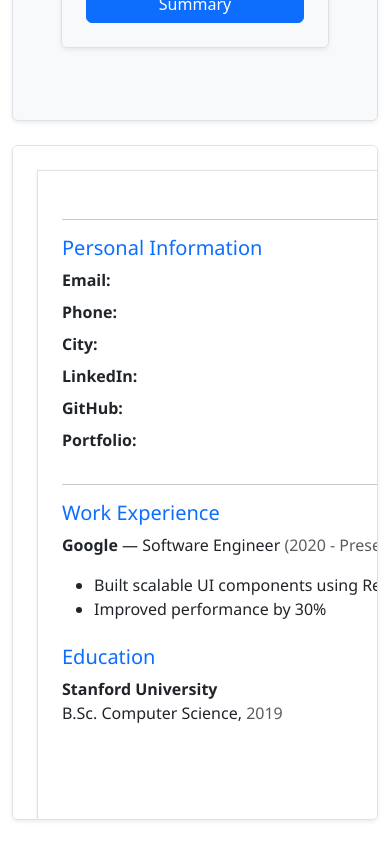
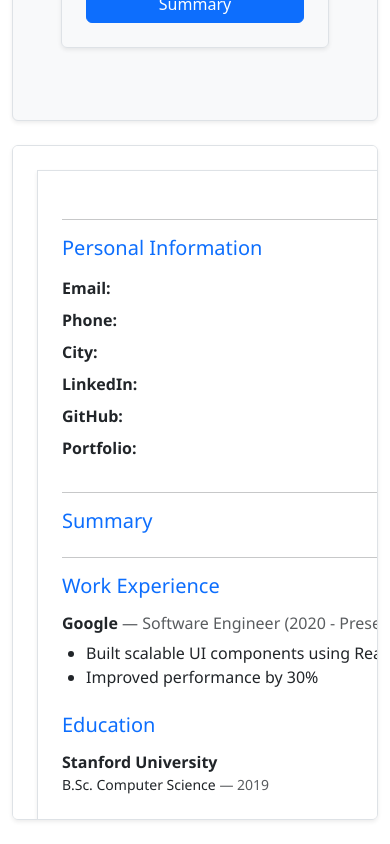
Before and after one commit to K-nass/resume-app, an Angular app: page / in a window 390 px wide. Shown: the part 1078-1922 px from the top of the page. Built offline with nearby package versions, Linux system fonts and the light colour scheme.

Commit message:
enhance resune preview

```diff
--- a/src/app/resume-form/resume-preview/resume-preview.component.css
+++ b/src/app/resume-form/resume-preview/resume-preview.component.css
@@ -0,0 +1,10 @@
+ @media print {
+     body {
+         -webkit-print-color-adjust: exact;
+     }
+
+     #resume-preview {
+         box-shadow: none !important;
+         margin: 0 !important;
+     }
+ }
--- a/src/app/resume-form/resume-preview/resume-preview.component.html
+++ b/src/app/resume-form/resume-preview/resume-preview.component.html
@@ -1,46 +1,76 @@
 <div id="resume-preview" class="container border bg-white p-4 shadow-sm"
     style="width: 21cm; min-height: 29.7cm; font-family: 'Segoe UI', sans-serif;">
 
+    <!-- Header -->
     <div class="text-center mb-4">
-        <p class="h1 fw-bold text-uppercase mb-3">{{resumeData.firstName + " " + resumeData.lastName}}</p>
-        <h4 class="text-muted">{{resumeData.jobTitle}}</h4>
+        <h1 class="display-5 fw-bold text-uppercase">{{resumeData.firstName + " " + resumeData.lastName}}</h1>
+        <p class="lead text-secondary">{{resumeData.jobTitle}}</p>
     </div>
 
     <hr>
 
+    <!-- Personal Info -->
     <section class="mb-4">
-        <h5 class="text-primary">Personal Information</h5>
+        <h5 class="text-primary mb-3"><i class="bi bi-person-vcard"></i> Personal Information</h5>
         <div class="row">
-            <div class="col-md-6 mb-2"><strong>Email:{{resumeData.email}}</strong> </div>
-            <div class="col-md-6 mb-2"><strong>Phone:{{resumeData.phone}}</strong></div>
-            <div class="col-md-6 mb-2"><strong>City:{{resumeData.city}}</strong></div>
-            <div class="col-md-6 mb-2"><strong>LinkedIn:{{resumeData.linkedInUrl}}</strong>
-                <a href="" target="_blank" rel="noopener noreferrer"> </a>
+            <div class="col-md-6 mb-2">
+                <strong>Email:</strong>
+                <a href="mailto:{{resumeData.email}}" class="text-decoration-none">{{resumeData.email}}</a>
             </div>
-
-            <div class="col-md-6 mb-2"><strong>GitHub:{{resumeData.githubUrl}}</strong>
-                <a href="" target="_blank" rel="noopener noreferrer"></a>
+            <div class="col-md-6 mb-2">
+                <strong>Phone:</strong>
+                <a href="tel:{{resumeData.phone}}" class="text-decoration-none">{{resumeData.phone}}</a>
             </div>
-            <div class="col-md-6 mb-2"><strong>Portfolio:{{resumeData.portfolioURL}}</strong>
-                <a href="" target="_blank" rel="noopener noreferrer"></a>
+            <div class="col-md-6 mb-2">
+                <strong>City:</strong> {{resumeData.city}}
+            </div>
+            <div class="col-md-6 mb-2">
+                <strong>LinkedIn:</strong>
+                <a href="{{resumeData.linkedInUrl}}" class="text-decoration-none"
+                    target="_blank">{{resumeData.linkedInUrl}}</a>
+            </div>
+            <div class="col-md-6 mb-2">
+                <strong>GitHub:</strong>
+                <a href="{{resumeData.githubUrl}}" class="text-decoration-none"
+                    target="_blank">{{resumeData.githubUrl}}</a>
+            </div>
+            <div class="col-md-6 mb-2">
+                <strong>Portfolio:</strong>
+                <a href="{{resumeData.portfolioURL}}" class="text-decoration-none"
+                    target="_blank">{{resumeData.portfolioURL}}</a>
             </div>
         </div>
     </section>
 
     <hr>
 
+    <!-- Summary -->
     <section class="mb-4">
-        <h5 class="text-primary">Work Experience</h5>
-        <p><strong>Google</strong> — Software Engineer <span class="text-muted">(2020 - Present)</span></p>
-        <ul class="mb-0">
-            <li>Built scalable UI components using React</li>
-            <li>Improved performance by 30%</li>
-        </ul>
+        <h5 class="text-primary mb-3"><i class="bi bi-card-text"></i> Summary</h5>
+        <!-- <p>{{resumeData.summary}}</p> -->
     </section>
 
-    <section>
-        <h5 class="text-primary">Education</h5>
-        <p><strong>Stanford University</strong><br>
-            B.Sc. Computer Science, <span class="text-muted">2019</span></p>
+    <hr>
+
+    <!-- Work Experience -->
+    <section class="mb-4">
+        <h5 class="text-primary mb-3"><i class="bi bi-briefcase-fill"></i> Work Experience</h5>
+        <div class="mb-3">
+            <h6 class="fw-bold">Google <span class="text-muted fw-normal">— Software Engineer (2020 - Present)</span>
+            </h6>
+            <ul class="mb-0 ps-4">
+                <li>Built scalable UI components using React</li>
+                <li>Improved performance by 30%</li>
+            </ul>
+        </div>
+    </section>
+
+    <!-- Education -->
+    <section class="mb-4">
+        <h5 class="text-primary mb-3"><i class="bi bi-mortarboard-fill"></i> Education</h5>
+        <div>
+            <h6 class="fw-bold mb-0">Stanford University</h6>
+            <small>B.Sc. Computer Science <span class="text-muted">— 2019</span></small>
+        </div>
     </section>
 </div>
```
